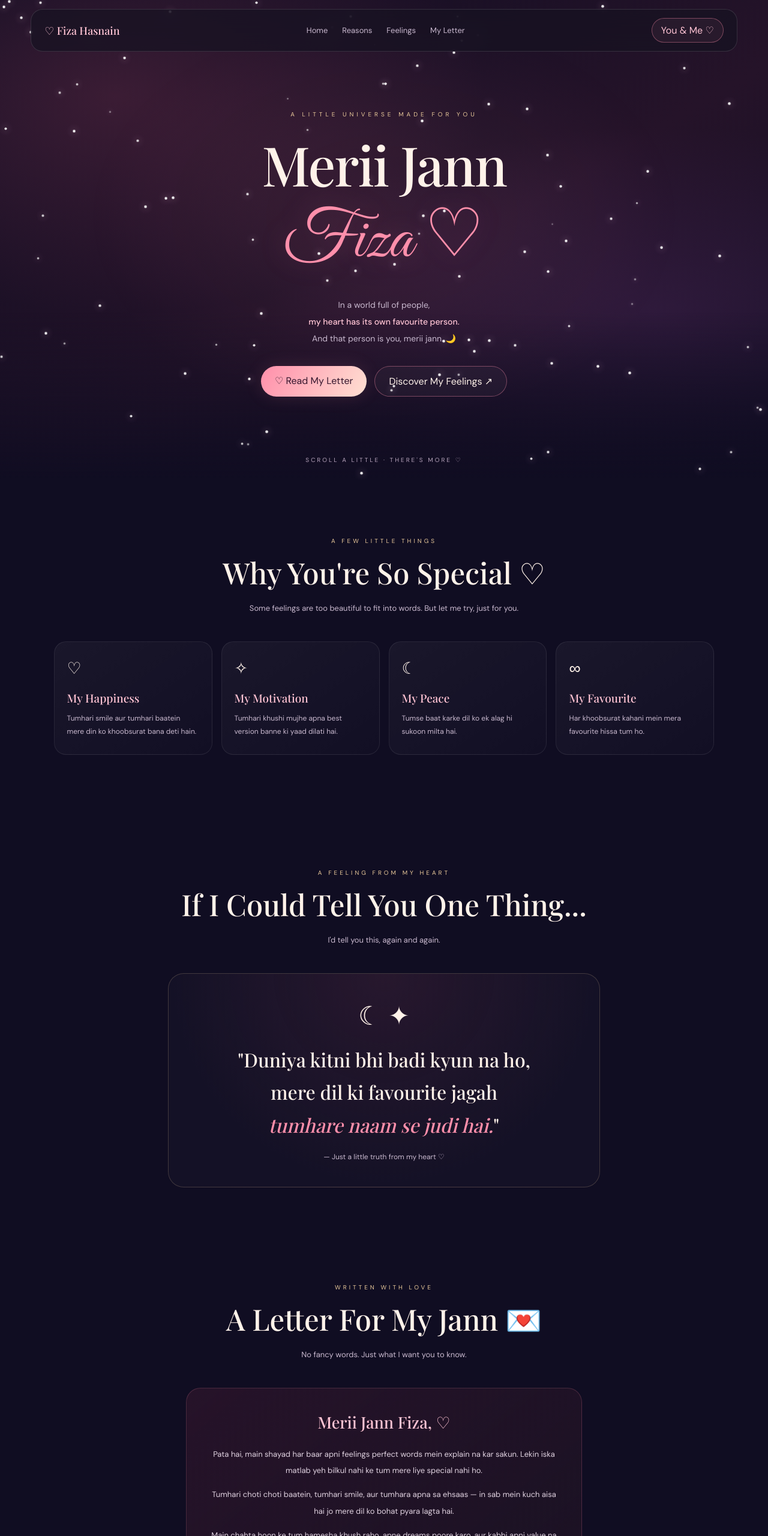
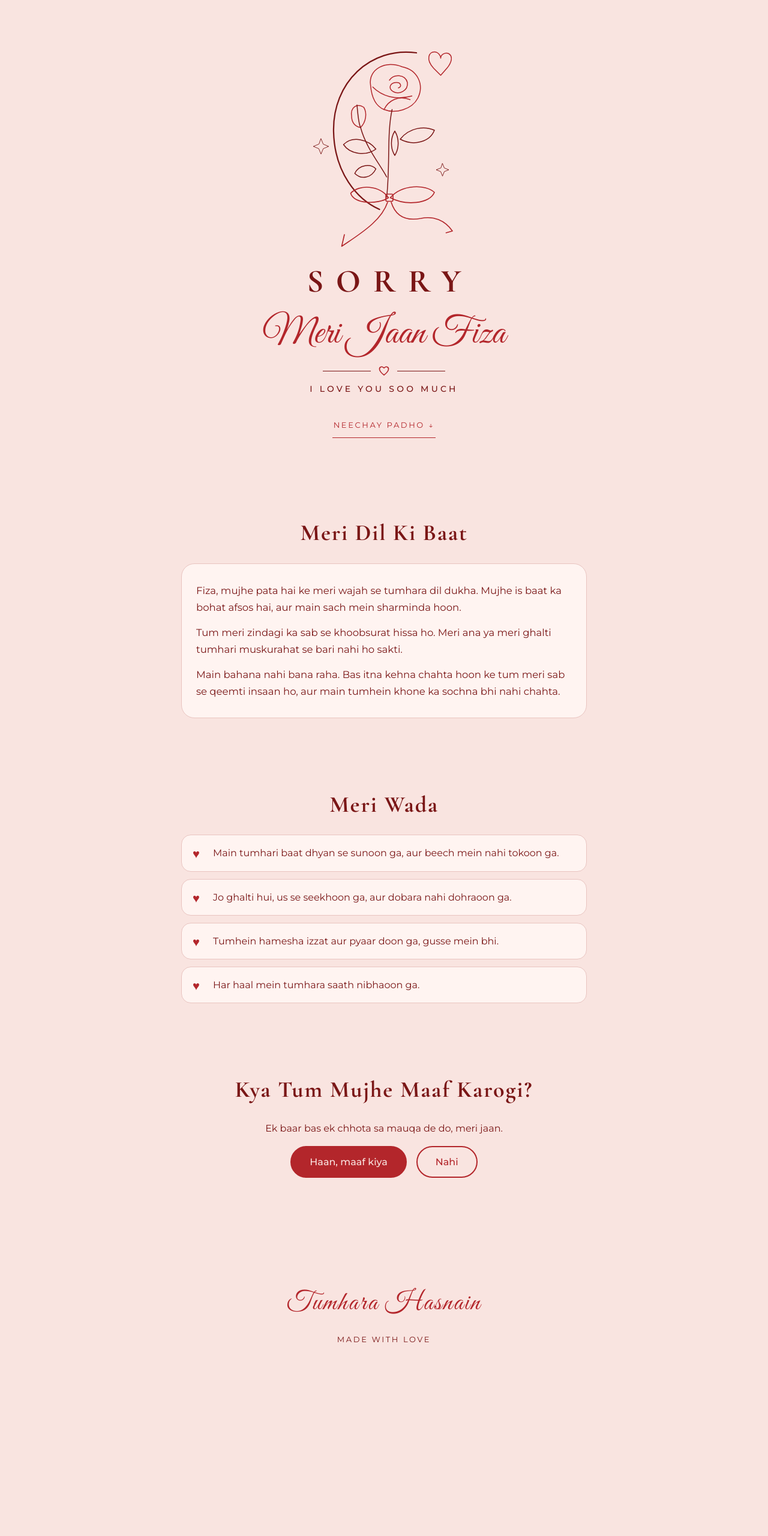
Before and after one commit to hasnain635/birthday-site, a plain HTML site: page index.html in a window 1280 px wide. Shown: the top 2560 px of the page at 60% size. After the commit the page ends 2293 px from the top, so only its background shows below. Drawn offline with nearby package versions, Linux system fonts and the light colour scheme; a web font is replaced by a local one.

Commit message:
Replace index.html content with new design

```diff
--- a/index.html
+++ b/index.html
@@ -1,124 +1,130 @@
-<!DOCTYPE html>
+<!doctype html>
 <html lang="en">
 <head>
-<meta charset="UTF-8">
-<meta name="viewport" content="width=device-width, initial-scale=1.0">
-<title>Merii Jann Fiza ♡</title>
+<meta charset="utf-8">
+<meta name="viewport" content="width=device-width, initial-scale=1, viewport-fit=cover">
+<title>Sorry Meri Jaan Fiza</title>
+<link rel="preconnect" href="https://fonts.googleapis.com">
+<link href="https://fonts.googleapis.com/css2?family=Cormorant+Garamond:wght@600;700&family=Great+Vibes&family=Montserrat:wght@400;500&display=swap" rel="stylesheet">
 <style>
-@import url('https://fonts.googleapis.com/css2?family=DM+Sans:wght@400;500;600&family=Playfair+Display:ital,wght@0,500;0,600;1,500&family=Great+Vibes&display=swap');
-:root{--night:#100d22;--wine:#35172e;--rose:#ff8fab;--blush:#ffc4d4;--gold:#e9c99a;--cream:#fff2e9;--muted:#c9b9cf}
-*{box-sizing:border-box;margin:0;padding:0}
-html{scroll-behavior:smooth}
-body{background:var(--night);color:var(--cream);font-family:'DM Sans',sans-serif;overflow-x:hidden}
-body::before{content:"";position:fixed;inset:0;z-index:-2;background:radial-gradient(ellipse at 15% 20%,#71304c66,transparent 40%),radial-gradient(ellipse at 85% 65%,#542c6655,transparent 42%),linear-gradient(150deg,#100d22,#251329 55%,#100d22)}
-a{color:inherit;text-decoration:none}button{font:inherit;cursor:pointer}
-nav{position:fixed;z-index:20;top:15px;left:4%;width:92%;padding:14px 22px;border:1px solid #ffffff20;border-radius:20px;background:#171222b8;backdrop-filter:blur(18px);display:flex;justify-content:space-between;align-items:center}
-.logo{color:var(--blush);font-family:'Playfair Display',serif;font-size:18px}
-.nav-links{display:flex;gap:24px;font-size:13px;color:var(--muted)}.nav-links a:hover{color:var(--rose)}
-.nav-heart{border:1px solid #ff8fab66;color:var(--blush);background:#ff8fab12;padding:9px 15px;border-radius:30px}
-.hero{min-height:100svh;display:flex;align-items:center;justify-content:center;text-align:center;position:relative;padding:130px 22px 85px;isolation:isolate}
-.hero::before{content:"";position:absolute;inset:0;z-index:-1;background:radial-gradient(ellipse at 50% 45%,#ff8fab13,transparent 55%),linear-gradient(transparent 65%,var(--night))}
-.stars{position:absolute;inset:0;pointer-events:none;overflow:hidden;z-index:-1}
-.star{position:absolute;width:3px;height:3px;background:white;border-radius:50%;box-shadow:0 0 9px #ffcee3;animation:twinkle 3s infinite alternate}
-@keyframes twinkle{from{opacity:.2;transform:scale(.7)}to{opacity:1;transform:scale(1.5)}}
-.eyebrow{text-transform:uppercase;letter-spacing:5px;color:var(--gold);font-size:10px;margin-bottom:22px}
-.hero h1{font-family:'Playfair Display',serif;font-size:clamp(43px,8.5vw,91px);font-weight:500;line-height:1.2;letter-spacing:-2px}
-.script{display:block;color:var(--rose);font-family:'Great Vibes',cursive;font-size:clamp(65px,11vw,112px);font-weight:400;margin-top:-5px;text-shadow:0 0 45px #ff8fab40}
-.hero-sub{margin-top:22px;color:var(--muted);font-size:14px;line-height:2;max-width:450px;margin-inline:auto}.hero-sub strong{color:var(--blush);font-weight:500}
-.hero-actions{display:flex;gap:13px;justify-content:center;flex-wrap:wrap;margin-top:32px}
-.btn{padding:14px 23px;border-radius:30px;border:1px solid #ff8fab66;color:var(--cream);background:#ffffff08;transition:.3s}
-.btn.primary{color:#35172e;border:none;background:linear-gradient(120deg,#ff8fab,#ffe0d2);box-shadow:0 0 30px #ff8fab20}
-.btn:hover{transform:translateY(-3px);box-shadow:0 8px 30px #ff8fab22}
-.scroll-hint{position:absolute;bottom:27px;color:#b7a4bc;font-size:10px;letter-spacing:3px}
-section{padding:95px 7%;scroll-margin-top:80px}
-.section-tag{text-align:center;color:var(--gold);font-size:10px;letter-spacing:4px;text-transform:uppercase;margin-bottom:13px}
-.section-title{font-family:'Playfair Display',serif;font-size:clamp(31px,5vw,49px);text-align:center;font-weight:500;margin-bottom:16px}
-.section-desc{color:var(--muted);text-align:center;max-width:480px;margin:0 auto 42px;font-size:13px;line-height:1.9}
-.reasons{display:grid;grid-template-columns:repeat(4,1fr);gap:15px;max-width:1120px;margin:auto}
-.reason{padding:26px 21px;border:1px solid #ffffff15;border-radius:20px;background:linear-gradient(145deg,#ffffff0b,#ffffff03);transition:.35s}
-.reason:hover{transform:translateY(-6px);border-color:#ff8fab60;background:#ff8fab0b}
-.reason-icon{font-size:27px;margin-bottom:19px}.reason h3{font-family:'Playfair Display',serif;font-size:19px;font-weight:500;margin-bottom:10px;color:var(--blush)}
-.reason p{color:var(--muted);font-size:12px;line-height:1.9}
-.memory{max-width:720px;margin:auto;text-align:center;padding:42px 30px;border:1px solid #e9c99a35;border-radius:26px;background:radial-gradient(ellipse at top,#71304c35,transparent 70%),#ffffff05}
-.memory .moon{font-size:43px;margin-bottom:18px}.memory blockquote{font-family:'Playfair Display',serif;font-size:clamp(21px,4vw,32px);line-height:1.7;color:var(--cream)}.memory blockquote em{color:var(--rose)}
-.memory p{margin-top:18px;color:var(--muted);font-size:12px}.letter-section{padding-top:65px}
-.letter{max-width:660px;margin:auto;padding:38px;position:relative;overflow:hidden;border:1px solid #ff8fab30;border-radius:24px;background:linear-gradient(140deg,#35172e99,#171222);text-align:center}
-.letter::after{content:"♡";position:absolute;right:-10px;bottom:-75px;font-size:190px;color:#ff8fab08;pointer-events:none}
-.letter h3{font-family:'Playfair Display',serif;font-size:27px;color:var(--blush);font-weight:500;margin-bottom:22px}
-.letter p{position:relative;z-index:1;font-size:13px;line-height:2.1;color:#e1d3e1;margin-bottom:13px}
-.letter .signature{color:var(--rose);font-family:'Great Vibes',cursive;font-size:40px;margin-top:18px}
-.surprise{max-width:650px;margin:auto;padding:35px 20px;text-align:center;border-radius:25px;background:#ffffff04}
-.gift{font-size:57px;display:block;margin:20px auto;animation:float 3s ease-in-out infinite}
-@keyframes float{0%,100%{transform:translateY(0)}50%{transform:translateY(-10px)}}
-#surpriseText{display:none;max-width:480px;margin:24px auto 0;color:var(--blush);font-family:'Playfair Display',serif;font-size:23px;line-height:1.9;animation:reveal .8s ease}
-@keyframes reveal{from{opacity:0;transform:translateY(15px)}to{opacity:1;transform:translateY(0)}}
-footer{text-align:center;padding:50px 20px 35px;border-top:1px solid #ffffff10}
-footer .final-heart{font-size:27px}footer h2{font-family:'Playfair Display',serif;font-weight:500;font-size:clamp(22px,4vw,35px);margin:18px 0;color:var(--blush)}
-footer p{color:var(--muted);font-size:11px;line-height:2}
-.petal{position:fixed;top:-30px;z-index:10;pointer-events:none;animation:fall linear forwards}
-@keyframes fall{to{transform:translateY(110vh) rotate(600deg);opacity:0}}
-@media(max-width:850px){.reasons{grid-template-columns:repeat(2,1fr)}.nav-links{gap:12px}}
-@media(max-width:520px){nav{left:3%;width:94%;padding:12px}.logo{font-size:15px}.nav-links{display:none}.nav-heart{padding:8px 12px;font-size:12px}.hero{min-height:92svh;padding-top:115px}.hero h1{letter-spacing:-1px}.hero-sub{font-size:13px}section{padding:75px 6%}.reasons{gap:10px}.reason{padding:20px 15px}.reason h3{font-size:17px}.letter{padding:28px 20px}}
+:root{--bg:#F9E4E0;--card:#FFF4F1;--ink:#7A1616;--accent:#B3262B;--soft:#E9C4C0;box-sizing:border-box;padding-top:env(safe-area-inset-top,0px);padding-bottom:env(safe-area-inset-bottom,0px)}
+@media (prefers-color-scheme:dark){:root:not([data-theme="light"]){--bg:#2A0F14;--card:#3A1820;--ink:#F6D3CF;--accent:#FF8A8F;--soft:#5A2A32}}
+:root[data-theme="dark"]{--bg:#2A0F14;--card:#3A1820;--ink:#F6D3CF;--accent:#FF8A8F;--soft:#5A2A32}
+html{scroll-padding-top:env(safe-area-inset-top,0px);scroll-behavior:smooth}
+*{box-sizing:border-box}
+body{margin:0;background:var(--bg);color:var(--ink);font-family:'Montserrat',system-ui,sans-serif;line-height:1.7;overflow-x:hidden}
+section{max-width:720px;margin:0 auto;padding:56px 22px;text-align:center}
+.hero{min-height:100vh;min-height:100dvh;display:flex;flex-direction:column;align-items:center;justify-content:center}
+svg.rose{width:min(300px,70vw);height:auto}
+svg{stroke:var(--ink)}
+h1{font-family:'Cormorant Garamond',serif;font-weight:700;font-size:clamp(34px,9vw,54px);letter-spacing:.38em;padding-left:.38em;margin:8px 0 0}
+.script{font-family:'Great Vibes',cursive;color:var(--accent);font-size:clamp(40px,11vw,64px);line-height:1.2;margin:4px 0}
+.line{display:flex;align-items:center;gap:12px;justify-content:center;margin:10px 0}
+.line i{width:80px;height:1px;background:var(--ink);display:block}
+.sub{letter-spacing:.3em;font-weight:500;font-size:14px}
+.down{margin-top:26px;font-size:13px;letter-spacing:.2em;color:var(--accent);text-decoration:none;border-bottom:1px solid var(--accent);padding:10px 2px}
+h2{font-family:'Cormorant Garamond',serif;font-size:clamp(28px,6vw,38px);margin:0 0 18px;letter-spacing:.05em}
+.card{background:var(--card);border:1px solid var(--soft);border-radius:22px;padding:30px 24px;text-align:left;font-size:16.5px}
+.card p{margin:0 0 14px}.card p:last-child{margin:0}
+ul{list-style:none;padding:0;margin:0;display:grid;gap:12px;text-align:left}
+li{background:var(--card);border:1px solid var(--soft);border-radius:16px;padding:16px 18px 16px 52px;position:relative}
+li:before{content:"\2665";position:absolute;left:18px;top:14px;color:var(--accent);font-size:20px}
+.btns{position:relative;display:flex;gap:16px;justify-content:center;flex-wrap:wrap;min-height:120px;align-items:flex-start;margin-top:10px}
+button{font:500 16px 'Montserrat',sans-serif;border-radius:999px;padding:15px 30px;min-height:48px;cursor:pointer;border:2px solid var(--accent);transition:transform .25s ease}
+#yes{background:var(--accent);color:var(--bg)}
+#yes:hover{transform:scale(1.06)}
+#no{background:transparent;color:var(--accent);position:relative}
+#thanks{display:none}
+#thanks.on{display:block;animation:pop .6s ease}
+@keyframes pop{from{transform:scale(.8);opacity:0}to{transform:scale(1);opacity:1}}
+.sign{font-family:'Great Vibes',cursive;font-size:44px;color:var(--accent);margin-top:20px}
+footer{padding:30px 22px 50px;text-align:center;font-size:13px;letter-spacing:.2em}
+.h{position:fixed;top:-30px;pointer-events:none;color:var(--accent);animation:fall linear forwards;z-index:9}
+@keyframes fall{to{transform:translateY(110vh) rotate(360deg);opacity:.2}}
+@media (prefers-reduced-motion:reduce){.h{display:none}#thanks.on{animation:none}}
 </style>
 </head>
 <body>
-<nav>
-  <a class="logo" href="#home">♡ Fiza Hasnain</a>
-  <div class="nav-links"><a href="#home">Home</a><a href="#reasons">Reasons</a><a href="#memories">Feelings</a><a href="#letter">My Letter</a></div>
-  <a class="nav-heart" href="#surprise">You & Me ♡</a>
-</nav>
-<header class="hero" id="home">
-  <div class="stars" id="stars"></div>
-  <div>
-    <p class="eyebrow">A little universe made for you</p>
-    <h1>Merii Jann</h1>
-    <span class="script">Fiza ♡</span>
-    <p class="hero-sub">In a world full of people,<br><strong>my heart has its own favourite person.</strong><br>And that person is you, merii jann. 🌙</p>
-    <div class="hero-actions"><a class="btn primary" href="#letter">♡ Read My Letter</a><a class="btn" href="#reasons">Discover My Feelings ↗</a></div>
-  </div>
-  <div class="scroll-hint">SCROLL A LITTLE · THERE'S MORE ♡</div>
-</header>
-<section id="reasons">
-  <p class="section-tag">A few little things</p><h2 class="section-title">Why You're So Special ♡</h2>
-  <p class="section-desc">Some feelings are too beautiful to fit into words. But let me try, just for you.</p>
-  <div class="reasons">
-    <article class="reason"><div class="reason-icon">♡</div><h3>My Happiness</h3><p>Tumhari smile aur tumhari baatein mere din ko khoobsurat bana deti hain.</p></article>
-    <article class="reason"><div class="reason-icon">✧</div><h3>My Motivation</h3><p>Tumhari khushi mujhe apna best version banne ki yaad dilati hai.</p></article>
-    <article class="reason"><div class="reason-icon">☾</div><h3>My Peace</h3><p>Tumse baat karke dil ko ek alag hi sukoon milta hai.</p></article>
-    <article class="reason"><div class="reason-icon">∞</div><h3>My Favourite</h3><p>Har khoobsurat kahani mein mera favourite hissa tum ho.</p></article>
-  </div>
+<section class="hero">
+<svg class="rose" viewBox="0 0 400 460" fill="none" stroke-width="2" stroke-linecap="round" stroke-linejoin="round" role="img" aria-label="Rose with ribbon">
+<path d="M272 24 C170 10 85 90 88 200 C90 290 140 350 190 372" stroke-width="3"/>
+<path d="M310 58 C292 38 300 22 312 22 C320 22 326 30 326 36 C326 28 336 22 344 26 C354 32 350 46 340 58 L326 74 Z" style="stroke:var(--accent)"/>
+<path d="M60 215 l5 12 l12 5 l-12 5 l-5 12 l-5 -12 l-12 -5 l12 -5 Z" stroke-width="1.2"/>
+<path d="M330 270 l4 10 l10 4 l-10 4 l-4 10 l-4 -10 l-10 -4 l10 -4 Z" stroke-width="1.2"/>
+<g style="stroke:var(--accent)"><path d="M170 95 C165 60 205 40 240 55 C275 62 290 95 275 125 C262 150 225 160 200 150 C180 142 172 120 170 95 Z"/><path d="M212 85 C222 70 247 72 252 90 C254 108 234 118 220 110 C208 102 214 90 228 90 C238 90 240 100 232 102"/><path d="M175 100 C195 120 225 130 262 120"/><path d="M200 150 C210 130 232 118 258 128"/><path d="M128 165 C125 145 140 135 155 145 C163 158 160 178 148 190 C135 188 128 178 128 165 Z"/></g>
+<path d="M140 140 C142 160 143 180 148 190"/><path d="M218 150 C206 205 214 270 206 345"/><path d="M148 190 C160 235 190 270 206 300"/>
+<path d="M110 228 C130 208 165 216 182 238 C160 254 125 250 110 228 Z"/><path d="M236 216 C256 190 290 186 312 196 C302 222 266 232 236 216 Z"/><path d="M135 292 C145 272 170 270 182 282 C172 302 150 307 135 292 Z"/><path d="M224 198 C234 214 234 236 224 252 C214 236 214 214 224 198 Z"/>
+<g style="stroke:var(--accent)" stroke-width="2.2"><path d="M210 346 C190 318 145 316 126 336 C132 360 186 362 210 346 Z"/><path d="M214 346 C240 316 292 316 312 334 C302 360 248 364 214 346 Z"/><rect x="204" y="338" width="16" height="16" rx="3"/><path d="M208 356 C196 392 160 418 118 446 L106 454 L112 428"/><path d="M216 356 C226 388 250 398 282 392 C310 386 335 396 352 420 L338 424"/></g>
+</svg>
+<h1>SORRY</h1>
+<div class="script">Meri Jaan Fiza</div>
+<div class="line"><i></i><svg width="20" height="18" viewBox="0 0 20 18" fill="none" stroke-width="1.6" style="stroke:var(--accent)" aria-hidden="true"><path d="M10 16 C2 10 1 5 4 3 C7 1 10 4 10 5 C10 4 13 1 16 3 C19 5 18 10 10 16 Z"/></svg><i></i></div>
+<div class="sub">I LOVE YOU SOO MUCH</div>
+<a class="down" href="#baat">NEECHAY PADHO &#8595;</a>
 </section>
-<section id="memories">
-  <p class="section-tag">A feeling from my heart</p><h2 class="section-title">If I Could Tell You One Thing...</h2>
-  <p class="section-desc">I'd tell you this, again and again.</p>
-  <div class="memory"><div class="moon">☾ ✦</div><blockquote>"Duniya kitni bhi badi kyun na ho,<br>mere dil ki favourite jagah<br><em>tumhare naam se judi hai.</em>"</blockquote><p>— Just a little truth from my heart ♡</p></div>
+
+<section id="baat">
+<h2>Meri Dil Ki Baat</h2>
+<div class="card">
+<p>Fiza, mujhe pata hai ke meri wajah se tumhara dil dukha. Mujhe is baat ka bohat afsos hai, aur main sach mein sharminda hoon.</p>
+<p>Tum meri zindagi ka sab se khoobsurat hissa ho. Meri ana ya meri ghalti tumhari muskurahat se bari nahi ho sakti.</p>
+<p>Main bahana nahi bana raha. Bas itna kehna chahta hoon ke tum meri sab se qeemti insaan ho, aur main tumhein khone ka sochna bhi nahi chahta.</p>
+</div>
 </section>
-<section class="letter-section" id="letter">
-  <p class="section-tag">Written with love</p><h2 class="section-title">A Letter For My Jann 💌</h2>
-  <p class="section-desc">No fancy words. Just what I want you to know.</p>
-  <div class="letter">
-    <h3>Merii Jann Fiza, ♡</h3>
-    <p>Pata hai, main shayad har baar apni feelings perfect words mein explain na kar sakun. Lekin iska matlab yeh bilkul nahi ke tum mere liye special nahi ho.</p>
-    <p>Tumhari choti choti baatein, tumhari smile, aur tumhara apna sa ehsaas — in sab mein kuch aisa hai jo mere dil ko bohat pyara lagta hai.</p>
-    <p>Main chahta hoon ke tum hamesha khush raho, apne dreams poore karo, aur kabhi apni value na bhoolo. Tum respect, care aur sachchi mohabbat deserve karti ho.</p>
-    <p>Main yeh nahi keh raha ke har din perfect hoga. Bas itna kehna hai ke meri feelings tumhare liye dil se hain, aur main chahta hoon ke meri care tumhein mere words se zyada mere actions mein nazar aaye.</p>
-    <p><strong style="color:#ffb6ca">I LOVE YOUU SOO MUCHH, MERII JANN FIZA. ❤️<br><br>Aur Fiza, main tumhe apni zindagi ka hissa bana kar “Fiza Hasnain” kehna chahta hoon — agar tum bhi dil se yahi chahti ho. 💍</strong></p>
-    <div class="signature">Your love, Hasnain ♡</div>
-  </div>
+
+<section>
+<h2>Meri Wada</h2>
+<ul>
+<li>Main tumhari baat dhyan se sunoon ga, aur beech mein nahi tokoon ga.</li>
+<li>Jo ghalti hui, us se seekhoon ga, aur dobara nahi dohraoon ga.</li>
+<li>Tumhein hamesha izzat aur pyaar doon ga, gusse mein bhi.</li>
+<li>Har haal mein tumhara saath nibhaoon ga.</li>
+</ul>
 </section>
-<section id="surprise">
-  <p class="section-tag">One last little surprise</p><h2 class="section-title">Something Just For You 🎁</h2>
-  <div class="surprise"><p class="section-desc" style="margin-bottom:0">There's one more thing hidden in this little universe.</p><span class="gift">🎁</span>
-  <button class="btn primary" id="giftButton" onclick="openGift()">Open Your Surprise ♡</button>
-  <div id="surpriseText">Merii Jann Fiza! 🥹💕<br><br>If I could give you one thing in life, I'd give you the ability to see yourself through my eyes.<br><br>Then you'd understand just how special you are to me. 🌙<br><br><span style="font-family:'Great Vibes',cursive;font-size:39px">I love you, meri jaan. ♡<br><br><span style="font-size:17px">Your love, Hasnain ❤️</span></span></div>
-  </div>
+
+<section>
+<h2>Kya Tum Mujhe Maaf Karogi?</h2>
+<p>Ek baar bas ek chhota sa mauqa de do, meri jaan.</p>
+<div class="btns" id="area">
+<button id="yes">Haan, maaf kiya</button>
+<button id="no">Nahi</button>
+</div>
+<div id="thanks" class="card" style="text-align:center">
+<div class="script">Shukriya Meri Jaan</div>
+<p>Tumne mera din bana diya. Main wada karta hoon, tumhein kabhi pachtawa nahi hone doon ga. I love you soo much.</p>
+</div>
 </section>
-<footer><div class="final-heart">♡</div><h2>Thank You For Being In My Life</h2><p>Made with a little creativity and a whole lot of love.<br>I LOVE YOUU SOO MUCHH, MERII JANN FIZA ♡</p><p style="margin-top:10px;color:#ffb6ca">Your love, Hasnain ♡</p><p style="margin-top:20px;color:#e9c99a">ALWAYS YOU · FOREVER YOU · ONLY YOU</p></footer>
+
+<footer>
+<div class="sign">Tumhara Hasnain</div>
+<div style="margin-top:10px">MADE WITH LOVE</div>
+</footer>
+
 <script>
-const stars=document.getElementById('stars');
-for(let i=0;i<100;i++){const star=document.createElement('span');star.className='star';star.style.left=Math.random()*100+'%';star.style.top=Math.random()*100+'%';star.style.animationDelay=Math.random()*4+'s';star.style.animationDuration=(2+Math.random()*4)+'s';stars.appendChild(star)}
-function openGift(){const text=document.getElementById('surpriseText');const button=document.getElementById('giftButton');const isOpen=text.style.display==='block';text.style.display=isOpen?'none':'block';button.textContent=isOpen?'Open Your Surprise ♡':'Close Surprise ♡';if(!isOpen){for(let i=0;i<32;i++)setTimeout(createPetal,i*65)}}
-function createPetal(){const petal=document.createElement('span');petal.className='petal';petal.textContent=['♡','♥','✿','💕'][Math.floor(Math.random()*4)];petal.style.left=Math.random()*100+'vw';petal.style.fontSize=(12+Math.random()*20)+'px';petal.style.color=['#ff8fab','#ffc4d4','#e9c99a'][Math.floor(Math.random()*3)];petal.style.opacity=.8;petal.style.animationDuration=(3+Math.random()*4)+'s';document.body.appendChild(petal);setTimeout(()=>petal.remove(),7500)}
+(function(){
+var no=document.getElementById('no'),yes=document.getElementById('yes'),area=document.getElementById('area'),thanks=document.getElementById('thanks');
+var tries=0,msgs=['Nahi','Pakka?','Please na','Ek aur mauqa','Dil toot jaye ga','Bas karo na'];
+function dodge(e){
+if(e&&e.preventDefault)e.preventDefault();
+tries++;no.textContent=msgs[Math.min(tries,msgs.length-1)];
+var w=area.clientWidth-no.offsetWidth,h=90;
+var x=Math.random()*w-no.offsetLeft,y=(Math.random()*h)-no.offsetTop+10;
+no.style.transform='translate('+x+'px,'+y+'px)';
+yes.style.transform='scale('+Math.min(1+tries*0.08,1.5)+')';
+}
+no.addEventListener('pointerenter',dodge);
+no.addEventListener('touchstart',dodge,{passive:false});
+no.addEventListener('click',dodge);
+yes.addEventListener('click',function(){
+area.style.display='none';thanks.classList.add('on');
+for(var i=0;i<40;i++){(function(i){setTimeout(function(){
+var d=document.createElement('span');d.className='h';d.textContent='\u2665';
+d.style.left=Math.random()*100+'vw';d.style.fontSize=(14+Math.random()*26)+'px';
+d.style.animationDuration=(3+Math.random()*3)+'s';
+document.body.appendChild(d);setTimeout(function(){d.remove()},6500);
+},i*90)})(i)}
+});
+})();
 </script>
 </body>
 </html>
```
